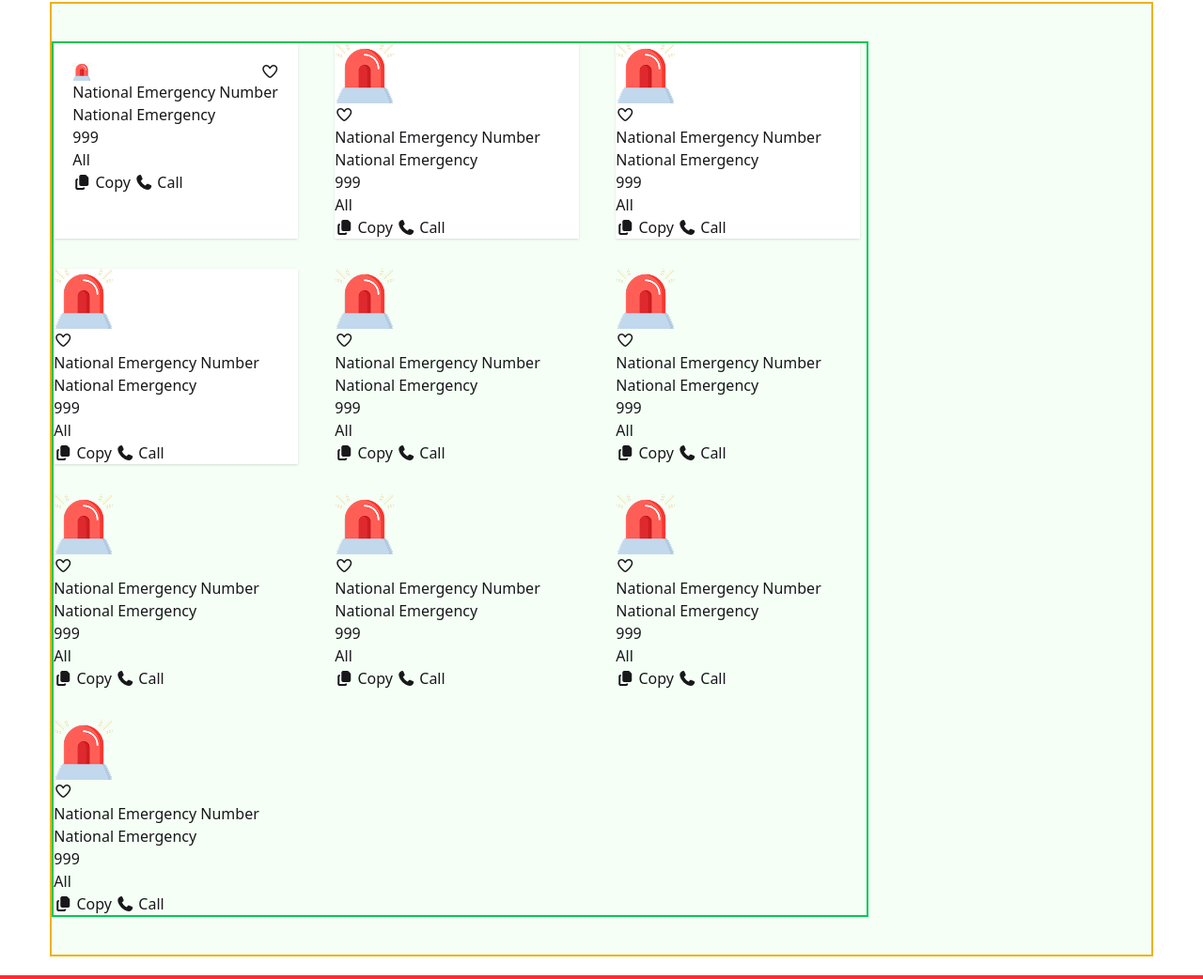
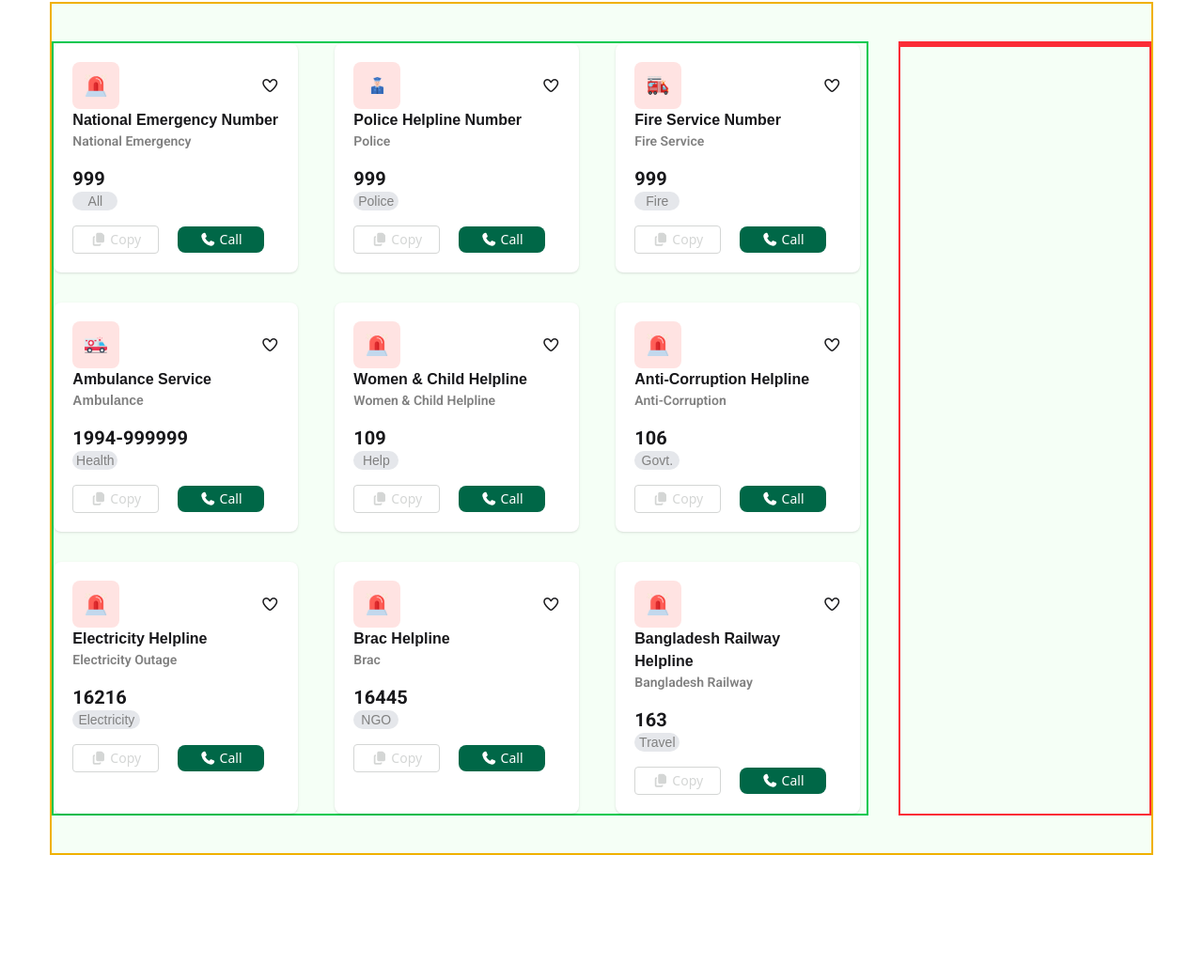
Before and after one commit to Juma-islam/assignment-number-5, a plain HTML site: page index.html in a window 1280 px wide. Shown: the part 274-1316 px from the top of the page at 94% size. After the commit the page ends 1204 px from the top, so only its background shows below. Drawn offline with nearby package versions, Linux system fonts and the light colour scheme; a web font is replaced by a local one.

Commit message:
card section added

```diff
--- a/index.html
+++ b/index.html
@@ -13,8 +13,8 @@
     <link rel="stylesheet" href="https://cdnjs.cloudflare.com/ajax/libs/font-awesome/7.0.0/css/all.min.css"
         integrity="sha512-DxV+EoADOkOygM4IR9yXP8Sb2qwgidEmeqAEmDKIOfPRQZOWbXCzLC6vjbZyy0vPisbH2SyW27+ddLVCN+OMzQ=="
         crossorigin="anonymous" referrerpolicy="no-referrer" />
-
-
+<!-- css link  -->
+<link rel="stylesheet" href="./style/style.css">
 
 </head>
 
@@ -25,13 +25,19 @@
         <div class="main flex justify-between items-center">
             <div class=" flex items-center gap-1">
                 <img src="./assets/logo.png" alt="" class="w-8">
-                <h2 class="text-[#006747] font-bold">Emergency <br>Service</h2>
+                <h2 class="text-[#006747] font-bold font-hind">Emergency <br>Service</h2>
             </div>
             <div class="flex gap-4 items-center">
-                <p class="font-bold  bg-lime-50 w-24 h-8 text-center rounded-3xl"><span>0</span><i
-                        class="fa-solid fa-heart text-[#ED1C24]"></i></p>
-                       <p class="font-bold  bg-lime-50 w-24 h-8 text-center rounded-3xl block" > <span>0</span><img src="./assets/coin.png" alt="" class="w-5"></p>
-                <p class="font-bold  bg-lime-50 w-24 h-8 text-center rounded-3xl"><span>0</span><img src="./assets/coin.png" alt="" class="w-5 text-center"></p>
+                <figure class="flex font-bold  bg-lime-50 w-24 h-8 items-center justify-center rounded-3xl ">
+                    <span class="mx-auto font-inter">0</span>
+                    <img src="./assets/heart.png" alt="" class="mx-auto w-6 h-6 ">
+                </figure>
+                <figure class="flex font-bold  bg-lime-50 w-24 h-8 items-center justify-center rounded-3xl ">
+                    <span class="ml-5 font-inter">0</span>
+                    <img src="./assets/coin.png" alt="" class="mx-auto w-6 h-6 ">
+                </figure>
+
+
                 <button class="btn bg-[#00A63E] rounded-3xl font-semibold text-white px-5">Copy</button>
             </div>
         </div>
@@ -44,8 +50,8 @@
         <section class="border-2 bg-gradient-to-r from-[#013223] via-[#006747] to-[#013223]">
             <div class="text-center py-4">
                 <img src="./assets/logo.png" alt="" class="mx-auto w-14">
-                <h2 class="text-white font-bold text-4xl">Emergency Service Directory</h2>
-                <p class="text-white font-semibold text-lg">Government Emergency Services at Your Fingertip – A Project
+                <h2 class="text-white font-semibold text-4xl font-hind">Emergency Service Directory</h2>
+                <p class="text-white font-semibold text-lg font-hind">Government Emergency Services at Your Fingertip – A Project
                     by Government of the People’s Republic of Bangladesh</p>
             </div>
         </section>
@@ -57,134 +63,155 @@
             <div class="cart-section col-span-9 border-2 border-green-500 ">
 <!-- ekan theke soro  -->
    <section class="grid grid-cols-3 gap-8">
-                 <div class="bg-base-100 w-[260px] shadow-sm p-5">
+<!-- card-1  -->
+                 <div class="bg-base-100 w-[260px] shadow-sm p-5 rounded-lg">
                 <div class="flex justify-between items-center">
-<img src="./assets/emergency.png" alt="" class="w-5">
+<figure class="w-[50px] h-[50px] flex items-center rounded-lg bg-[#FFE3E2]">
+    <img src="./assets/emergency.png" alt="" class="w-6 mx-auto  ">
+</figure>
 <i class="fa-regular fa-heart"></i>
                 </div>
-                <h2>National Emergency Number</h2>
-<p>National Emergency</p>
-<p><span>999</span></p>
-<p>All</p>
-<button><i class="fa-solid fa-copy"></i> Copy</button>
-<button> <i class="fa-solid fa-phone"></i> Call</button>
+                <h2 class="font-bold font-hind">National Emergency Number</h2>
+<p class="font-semibold text-[Gray] text-sm font-roboto">National Emergency</p>
+<p class="font-bold mt-4 text-xl font-roboto"><span>999</span></p>
+<p class=" w-12 text-center text-sm text-[Gray] rounded-2xl bg-gray-200 font-hind">All</p>
+<button class="text-[#D4D6D5] w-5/12 border-1 rounded-sm mt-4 text-sm py-1"><i class="fa-solid fa-copy "></i> Copy</button>
+<button class="text-white w-5/12 bg-[#006747] inline-block ml-4 rounded-lg text-sm py-1 px-4"> <i class="fa-solid fa-phone"></i> Call</button>
                 </div>
-                 <div class="bg-base-100 w-[260px] shadow-sm">
-                <div>
-<img src="./assets/emergency.png" alt="">
+<!-- card-2  -->
+                 <div class="bg-base-100 w-[260px] shadow-sm p-5 rounded-lg">
+                <div class="flex justify-between items-center">
+<figure class="w-[50px] h-[50px] flex items-center rounded-lg bg-[#FFE3E2]">
+    <img src="./assets/police.png" alt="" class="w-6 mx-auto  ">
+</figure>
 <i class="fa-regular fa-heart"></i>
                 </div>
-                <h2>National Emergency Number</h2>
-<p>National Emergency</p>
-<p><span>999</span></p>
-<p>All</p>
-<button><i class="fa-solid fa-copy"></i> Copy</button>
-<button> <i class="fa-solid fa-phone"></i> Call</button>
+                <h2 class="font-bold font-hind">Police Helpline Number</h2>
+<p class="font-semibold text-[Gray] text-sm font-roboto">Police</p>
+<p class="font-bold mt-4 text-xl font-roboto"><span>999</span></p>
+<p class=" w-12 text-center text-sm text-[Gray] rounded-2xl bg-gray-200 font-hind">Police</p>
+<button class="text-[#D4D6D5] w-5/12 border-1 rounded-sm mt-4 text-sm py-1"><i class="fa-solid fa-copy "></i> Copy</button>
+<button class="text-white w-5/12 bg-[#006747] inline-block ml-4 rounded-lg text-sm py-1 px-4"> <i class="fa-solid fa-phone"></i> Call</button>
                 </div>
-                 <div class="bg-base-100 w-[260px] shadow-sm">
-                <div>
-<img src="./assets/emergency.png" alt="">
+                <!-- card-3  -->
+                 <div class="bg-base-100 w-[260px] shadow-sm p-5 rounded-lg">
+                <div class="flex justify-between items-center">
+<figure class="w-[50px] h-[50px] flex items-center rounded-lg bg-[#FFE3E2]">
+    <img src="./assets/fire-service.png" alt="" class="w-6 mx-auto  ">
+</figure>
 <i class="fa-regular fa-heart"></i>
                 </div>
-                <h2>National Emergency Number</h2>
-<p>National Emergency</p>
-<p><span>999</span></p>
-<p>All</p>
-<button><i class="fa-solid fa-copy"></i> Copy</button>
-<button> <i class="fa-solid fa-phone"></i> Call</button>
+                <h2 class="font-bold font-hind">Fire Service Number</h2>
+<p class="font-semibold text-[Gray] text-sm font-roboto">Fire Service</p>
+<p class="font-bold mt-4 text-xl font-roboto"><span>999</span></p>
+<p class=" w-12 text-center text-sm text-[Gray] rounded-2xl bg-gray-200 font-hind">Fire</p>
+<button class="text-[#D4D6D5] w-5/12 border-1 rounded-sm mt-4 text-sm py-1"><i class="fa-solid fa-copy "></i> Copy</button>
+<button class="text-white w-5/12 bg-[#006747] inline-block ml-4 rounded-lg text-sm py-1 px-4"> <i class="fa-solid fa-phone"></i> Call</button>
                 </div>
-                 <div class="bg-base-100 w-[260px] shadow-sm">
-                <div>
-<img src="./assets/emergency.png" alt="">
+                <!-- card-4  -->
+                  <div class="bg-base-100 w-[260px] shadow-sm p-5 rounded-lg">
+                <div class="flex justify-between items-center">
+<figure class="w-[50px] h-[50px] flex items-center rounded-lg bg-[#FFE3E2]">
+    <img src="./assets/ambulance.png" alt="" class="w-6 mx-auto  ">
+</figure>
 <i class="fa-regular fa-heart"></i>
                 </div>
-                <h2>National Emergency Number</h2>
-<p>National Emergency</p>
-<p><span>999</span></p>
-<p>All</p>
-<button><i class="fa-solid fa-copy"></i> Copy</button>
-<button> <i class="fa-solid fa-phone"></i> Call</button>
+                <h2 class="font-bold font-hind">Ambulance Service</h2>
+<p class="font-semibold text-[Gray] text-sm font-hind">Ambulance</p>
+<p class="font-bold mt-4 text-xl font-roboto"><span>1994-999999</span></p>
+<p class=" w-12 text-center text-sm text-[Gray] rounded-2xl bg-gray-200 font-hind">Health</p>
+<button class="text-[#D4D6D5] w-5/12 border-1 rounded-sm mt-4 text-sm py-1"><i class="fa-solid fa-copy "></i> Copy</button>
+<button class="text-white w-5/12 bg-[#006747] inline-block ml-4 rounded-lg text-sm py-1 px-4"> <i class="fa-solid fa-phone"></i> Call</button>
                 </div>
-                 <div class="">
-                <div>
-<img src="./assets/emergency.png" alt="">
+                <!-- card- 5 -->
+                  <div class="bg-base-100 w-[260px] shadow-sm p-5 rounded-lg">
+                <div class="flex justify-between items-center">
+<figure class="w-[50px] h-[50px] flex items-center rounded-lg bg-[#FFE3E2]">
+    <img src="./assets/emergency.png" alt="" class="w-6 mx-auto  ">
+</figure>
 <i class="fa-regular fa-heart"></i>
                 </div>
-                <h2>National Emergency Number</h2>
-<p>National Emergency</p>
-<p><span>999</span></p>
-<p>All</p>
-<button><i class="fa-solid fa-copy"></i> Copy</button>
-<button> <i class="fa-solid fa-phone"></i> Call</button>
+                <h2 class="font-bold font-hind">Women & Child Helpline</h2>
+<p class="font-semibold text-[Gray] text-sm font-roboto">Women & Child Helpline</p>
+<p class="font-bold mt-4 text-xl font-roboto"><span>109</span></p>
+<p class=" w-12 text-center text-sm text-[Gray] rounded-2xl bg-gray-200 font-hind">Help</p>
+<button class="text-[#D4D6D5] w-5/12 border-1 rounded-sm mt-4 text-sm py-1"><i class="fa-solid fa-copy "></i> Copy</button>
+<button class="text-white w-5/12 bg-[#006747] inline-block ml-4 rounded-lg text-sm py-1 px-4"> <i class="fa-solid fa-phone"></i> Call</button>
                 </div>
-                 <div class="">
-                <div>
-<img src="./assets/emergency.png" alt="">
+                <!-- card-6  -->
+                  <div class="bg-base-100 w-[260px] shadow-sm p-5 rounded-lg">
+                <div class="flex justify-between items-center">
+<figure class="w-[50px] h-[50px] flex items-center rounded-lg bg-[#FFE3E2]">
+    <img src="./assets/emergency.png" alt="" class="w-6 mx-auto  ">
+</figure>
 <i class="fa-regular fa-heart"></i>
                 </div>
-                <h2>National Emergency Number</h2>
-<p>National Emergency</p>
-<p><span>999</span></p>
-<p>All</p>
-<button><i class="fa-solid fa-copy"></i> Copy</button>
-<button> <i class="fa-solid fa-phone"></i> Call</button>
+                <h2 class="font-bold font-hind">Anti-Corruption Helpline</h2>
+<p class="font-semibold text-[Gray] text-sm font-roboto">Anti-Corruption</p>
+<p class="font-bold mt-4 text-xl font-roboto"><span>106</span></p>
+<p class=" w-12 text-center text-sm text-[Gray] rounded-2xl bg-gray-200 font-hind">Govt.</p>
+<button class="text-[#D4D6D5] w-5/12 border-1 rounded-sm mt-4 text-sm py-1"><i class="fa-solid fa-copy "></i> Copy</button>
+<button class="text-white w-5/12 bg-[#006747] inline-block ml-4 rounded-lg text-sm py-1 px-4"> <i class="fa-solid fa-phone"></i> Call</button>
                 </div>
-                 <div class="">
-                <div>
-<img src="./assets/emergency.png" alt="">
+                <!-- card-7  -->
+                 <div class="bg-base-100 w-[260px] shadow-sm p-5 rounded-lg">
+                <div class="flex justify-between items-center">
+<figure class="w-[50px] h-[50px] flex items-center rounded-lg bg-[#FFE3E2]">
+    <img src="./assets/emergency.png" alt="" class="w-6 mx-auto  ">
+</figure>
 <i class="fa-regular fa-heart"></i>
                 </div>
-                <h2>National Emergency Number</h2>
-<p>National Emergency</p>
-<p><span>999</span></p>
-<p>All</p>
-<button><i class="fa-solid fa-copy"></i> Copy</button>
-<button> <i class="fa-solid fa-phone"></i> Call</button>
+                <h2 class="font-bold font-hind">Electricity Helpline</h2>
+<p class="font-semibold text-[Gray] text-sm font-roboto">Electricity Outage</p>
+<p class="font-bold mt-4 text-xl font-roboto"><span>16216</span></p>
+<p class=" w-18 text-center text-sm text-[Gray] rounded-2xl bg-gray-200 font-hind">Electricity</p>
+<button class="text-[#D4D6D5] w-5/12 border-1 rounded-sm mt-4 text-sm py-1"><i class="fa-solid fa-copy "></i> Copy</button>
+<button class="text-white w-5/12 bg-[#006747] inline-block ml-4 rounded-lg text-sm py-1 px-4"> <i class="fa-solid fa-phone"></i> Call</button>
                 </div>
-                 <div class="">
-                <div>
-<img src="./assets/emergency.png" alt="">
+                <!-- card-8  -->
+                 <div class="bg-base-100 w-[260px] shadow-sm p-5 rounded-lg">
+                <div class="flex justify-between items-center">
+<figure class="w-[50px] h-[50px] flex items-center rounded-lg bg-[#FFE3E2]">
+    <img src="./assets/emergency.png" alt="" class="w-6 mx-auto  ">
+</figure>
 <i class="fa-regular fa-heart"></i>
                 </div>
-                <h2>National Emergency Number</h2>
-<p>National Emergency</p>
-<p><span>999</span></p>
-<p>All</p>
-<button><i class="fa-solid fa-copy"></i> Copy</button>
-<button> <i class="fa-solid fa-phone"></i> Call</button>
+                <h2 class="font-bold font-hind">Brac Helpline</h2>
+<p class="font-semibold text-[Gray] text-sm font-roboto">Brac</p>
+<p class="font-bold mt-4 text-xl font-roboto"><span>16445</span></p>
+<p class=" w-12 text-center text-sm text-[Gray] rounded-2xl bg-gray-200 font-hind">NGO</p>
+<button class="text-[#D4D6D5] w-5/12 border-1 rounded-sm mt-4 text-sm py-1"><i class="fa-solid fa-copy "></i> Copy</button>
+<button class="text-white w-5/12 bg-[#006747] inline-block ml-4 rounded-lg text-sm py-1 px-4"> <i class="fa-solid fa-phone"></i> Call</button>
                 </div>
-                 <div class="">
-                <div>
-<img src="./assets/emergency.png" alt="">
+                <!-- card-9  -->
+                  <div class="bg-base-100 w-[260px] shadow-sm p-5 rounded-lg">
+                <div class="flex justify-between items-center">
+<figure class="w-[50px] h-[50px] flex items-center rounded-lg bg-[#FFE3E2]">
+    <img src="./assets/emergency.png" alt="" class="w-6 mx-auto  ">
+</figure>
 <i class="fa-regular fa-heart"></i>
                 </div>
-                <h2>National Emergency Number</h2>
-<p>National Emergency</p>
-<p><span>999</span></p>
-<p>All</p>
-<button><i class="fa-solid fa-copy"></i> Copy</button>
-<button> <i class="fa-solid fa-phone"></i> Call</button>
-                </div>
-                 <div class="">
-                <div>
-<img src="./assets/emergency.png" alt="">
-<i class="fa-regular fa-heart"></i>
-                </div>
-                <h2>National Emergency Number</h2>
-<p>National Emergency</p>
-<p><span>999</span></p>
-<p>All</p>
-<button><i class="fa-solid fa-copy"></i> Copy</button>
-<button> <i class="fa-solid fa-phone"></i> Call</button>
+                <h2 class="font-bold font-hind">Bangladesh Railway Helpline</h2>
+<p class="font-semibold text-[Gray] text-sm font-roboto">Bangladesh Railway</p>
+<p class="font-bold mt-4 text-xl font-roboto"><span>163</span></p>
+<p class=" w-12 text-center text-sm text-[Gray] rounded-2xl bg-gray-200 font-hind">Travel</p>
+<button class="text-[#D4D6D5] w-5/12 border-1 rounded-sm mt-4 text-sm py-1"><i class="fa-solid fa-copy "></i> Copy</button>
+<button class="text-white w-5/12 bg-[#006747] inline-block ml-4 rounded-lg text-sm py-1 px-4"> <i class="fa-solid fa-phone"></i> Call</button>
                 </div>
 
+
+
+
+
             </div>
+            <!-- left-part  -->
+             <aside class="calculate-section col-span-3 border-2 border-red-500">
+<div class="border-2 border-red-500"></div>
+            </aside>
    </section>
 
-            <!-- lleft-part  -->
-            <aside class="calculate-section col-span-3 border-2 border-red-500">
 
-            </aside>
+
         </section>
     </main>
 
--- /dev/null
+++ b/style/style.css
@@ -0,0 +1,17 @@
+
+ /* google font Hind-madurai */
+@import url('https://fonts.googleapis.com/css2?family=Hind+Madurai:wght@300;400;500;600;700&display=swap');
+/* google font roboto */
+@import url('https://fonts.googleapis.com/css2?family=Roboto:ital,wght@0,100..900;1,100..900&display=swap');
+/* goggle font inter  */
+@import url('https://fonts.googleapis.com/css2?family=Inter:ital,opsz,wght@0,14..32,100..900;1,14..32,100..900&display=swap');
+
+.font-hind{
+      font-family: "Hind Madurai", sans-serif;
+}
+.font-roboto{
+    font-family: "Roboto", sans-serif;
+}
+.font-inter{
+    font-family: "Inter", sans-serif;
+}
```
